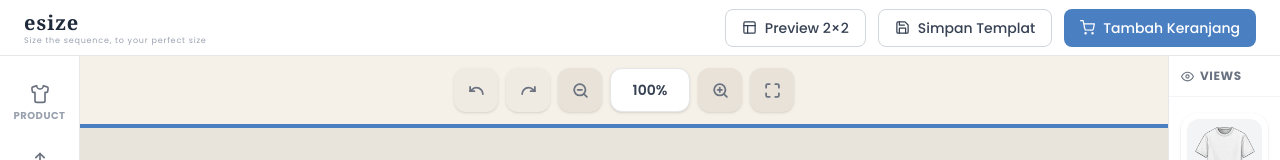
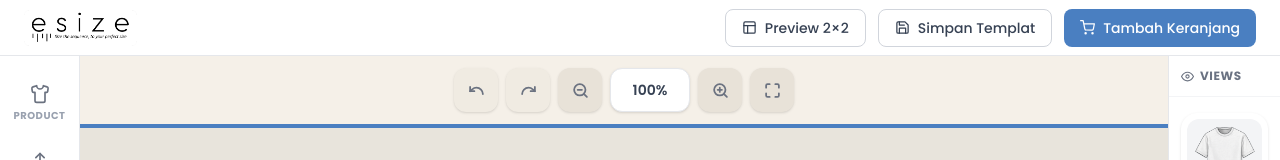
Before and after one commit to faisalganteng1265/ujicoba-esize, a Next.js app: page /editor in a window 1280 px wide. Shown: the top 160 px of the page. Built offline with nearby package versions, Linux system fonts and the light colour scheme.

Commit message:
feat: replace text-based header logo with image asset

```diff
--- a/src/app/editor/page.tsx
+++ b/src/app/editor/page.tsx
@@ -446,8 +446,7 @@ export default function EditorPage() {
       {/* Header */}
       <header className="h-14 bg-white border-b border-gray-200 flex items-center justify-between px-6 flex-shrink-0 z-50">
         <div>
-          <p className="font-bold text-xl tracking-wider text-gray-800" style={{ fontFamily: "Georgia, serif" }}>esize</p>
-          <p className="text-[8px] text-gray-400 tracking-widest -mt-0.5">Size the sequence, to your perfect size</p>
+          <Image src="/logoesize.png" alt="Esize" width={100} height={36} className="h-9 w-auto" />
         </div>
         <div className="flex gap-3">
           <button onClick={downloadPreview} className="flex items-center gap-2 border border-gray-300 rounded-lg px-4 py-2 text-sm font-medium text-gray-700 bg-white hover:bg-gray-50 transition-colors">
```
